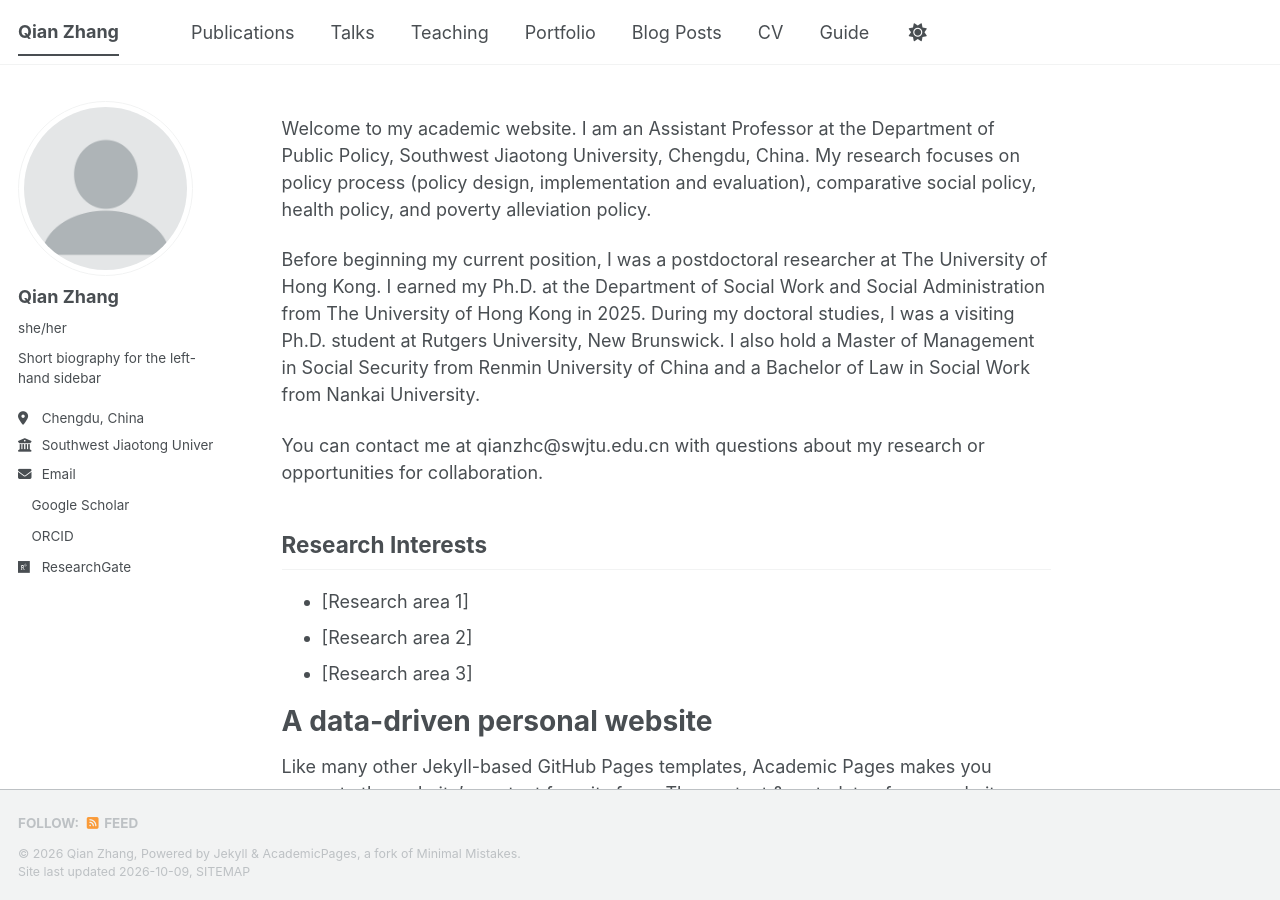
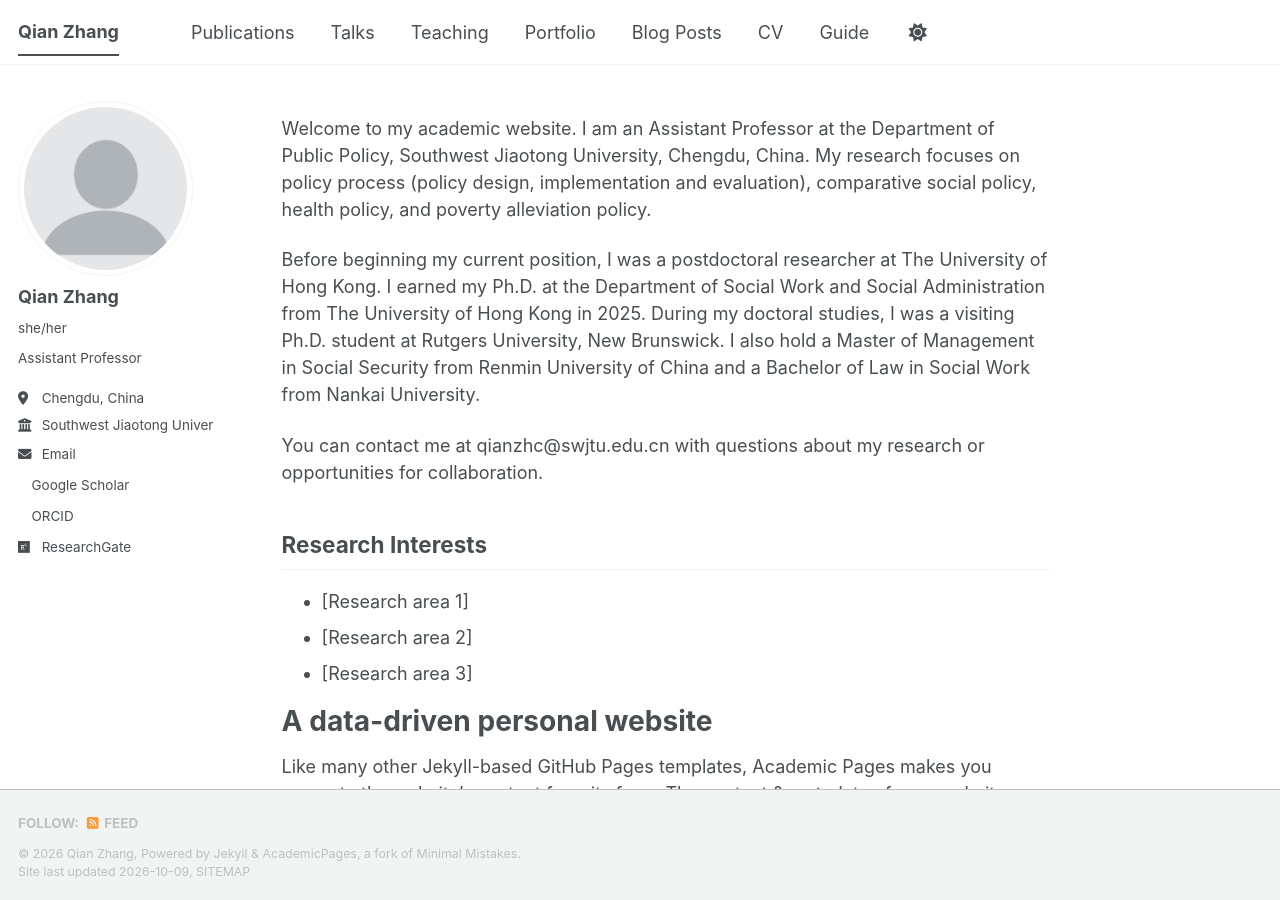
Before and after one commit to qianzhc/qianzhc.github.io, a Jekyll site: the page built from _pages/about.md, in a window 1280 px wide and 900 px high. Built offline with Jekyll 4.4.1, drawn with Linux system fonts in a browser that asks for light colours; a style sheet for code colours, icons or effects is not loaded.

Commit message:
Update _config.yml

```diff
--- a/_config.yml
+++ b/_config.yml
@@ -26,11 +26,11 @@ author:
   avatar           : "profile.png"
   name             : "Qian Zhang"
   pronouns         : "she/her"
-  bio              : "Short biography for the left-hand sidebar"
+  bio              : "Assistant Professor"
   location         : "Chengdu, China"
   employer         : "Southwest Jiaotong University"
   uri              : # URL
-  email            : "qianzhc@swjtu.edu.cn / qianzhc@126.com"
+  email            : "qianzhc@swjtu.edu.cn"
 
   # Academic website
   googlescholar    : "https://scholar.google.com/citations?user=8BBFS_sAAAAJ&hl=zh-CN"
```
